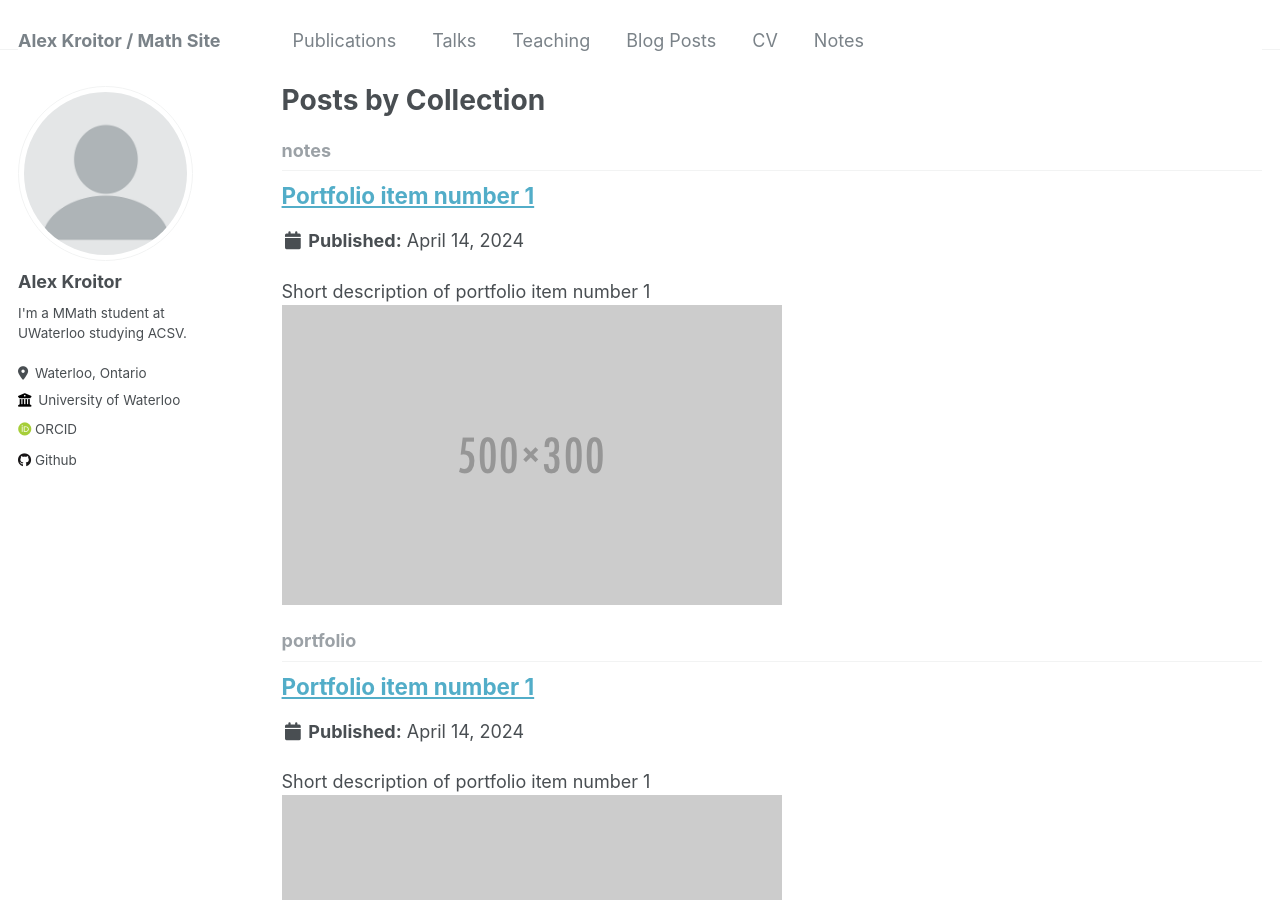
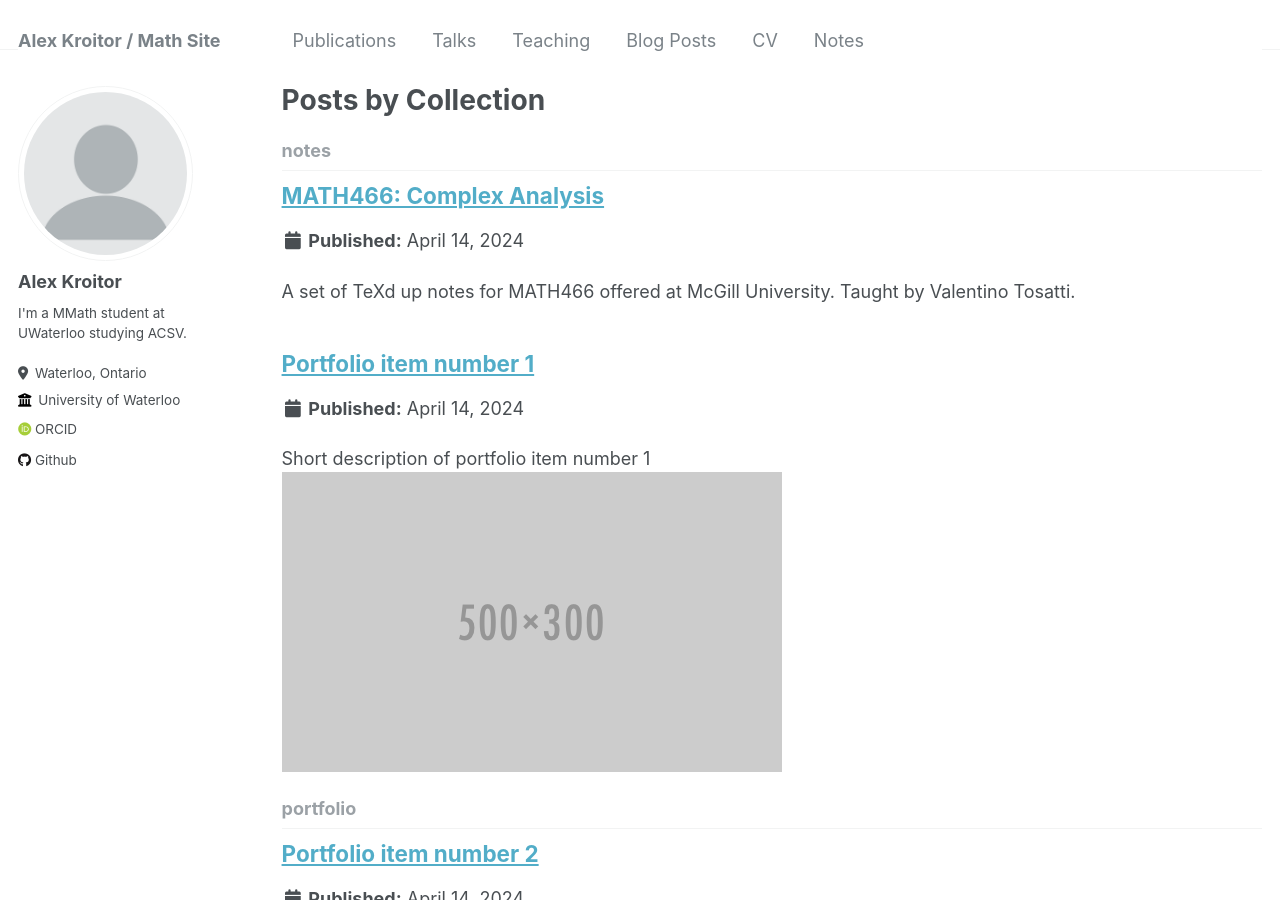
Before and after one commit to akroitor/akroitor.github.io, a Jekyll site: the page built from _pages/collection-archive.html, in a window 1280 px wide and 900 px high. Built offline with Jekyll 4.4.1, drawn with Linux system fonts in a browser that asks for light colours; some web fonts are replaced.

Commit message:
Update and rename testfile.html to MATH466.md

```diff
--- a/_portfolio/portfolio-1.md
+++ b/_notes/MATH466.md
@@ -1,7 +1,7 @@
 ---
-title: "Portfolio item number 1"
-excerpt: "Short description of portfolio item number 1<br/><img src='/images/500x300.png'>"
-collection: portfolio
+title: "MATH466: Complex Analysis"
+excerpt: "A set of TeXd up notes for MATH466 offered at McGill University. Taught by Valentino Tosatti."
+collection: notes
 ---
 
 This is an item in your portfolio. It can be have images or nice text. If you name the file .md, it will be parsed as markdown. If you name the file .html, it will be parsed as HTML.
```
